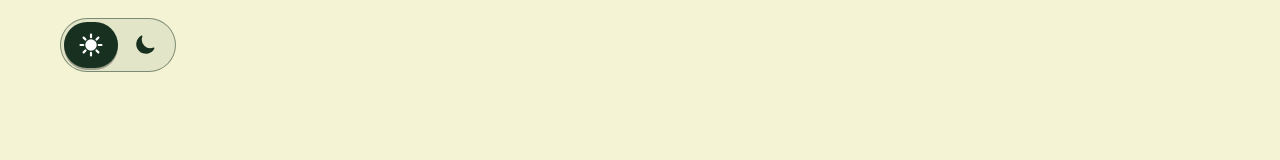
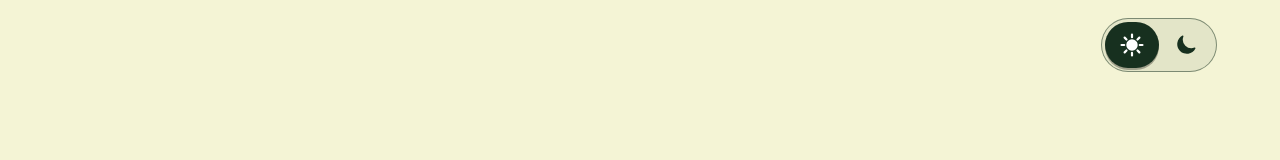
Before and after one commit to vaniou44/GreenByte, a plain HTML site: page index.html in a window 1280 px wide. Shown: the top 160 px of the page. Drawn offline with nearby package versions, Linux system fonts and the light colour scheme.

Commit message:
Add files via upload

```diff
--- a/index.html
+++ b/index.html
@@ -264,6 +264,7 @@ svg.city{max-width:820px}
 .land .btn.go:hover,.land .btn.go:focus-visible{filter:none;background:var(--btn-ink);color:var(--btn);outline:3px solid var(--btn);outline-offset:5px}
 body.landing{background:var(--sp-bg)}
 body.landing .brand,body.landing .foot{display:none}
+body.landing .band-in{justify-content:flex-end}
 body.landing .band{background:transparent;box-shadow:none}
 @keyframes landIn{from{transform:scale(.7) rotate(-6deg);opacity:0}to{transform:none;opacity:1}}
 @keyframes landUp{from{transform:translateY(14px);opacity:0}to{transform:none;opacity:1}}
```
